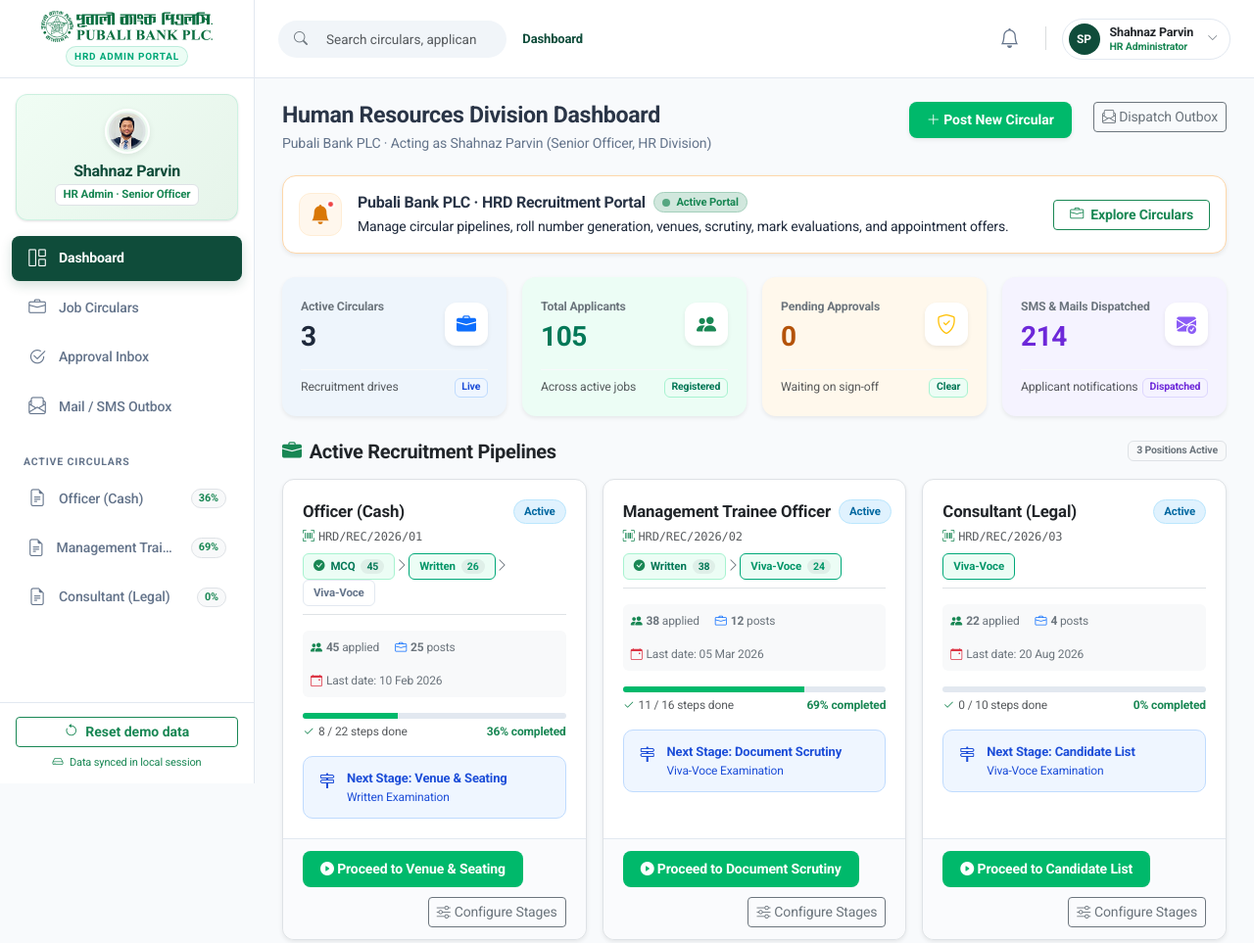
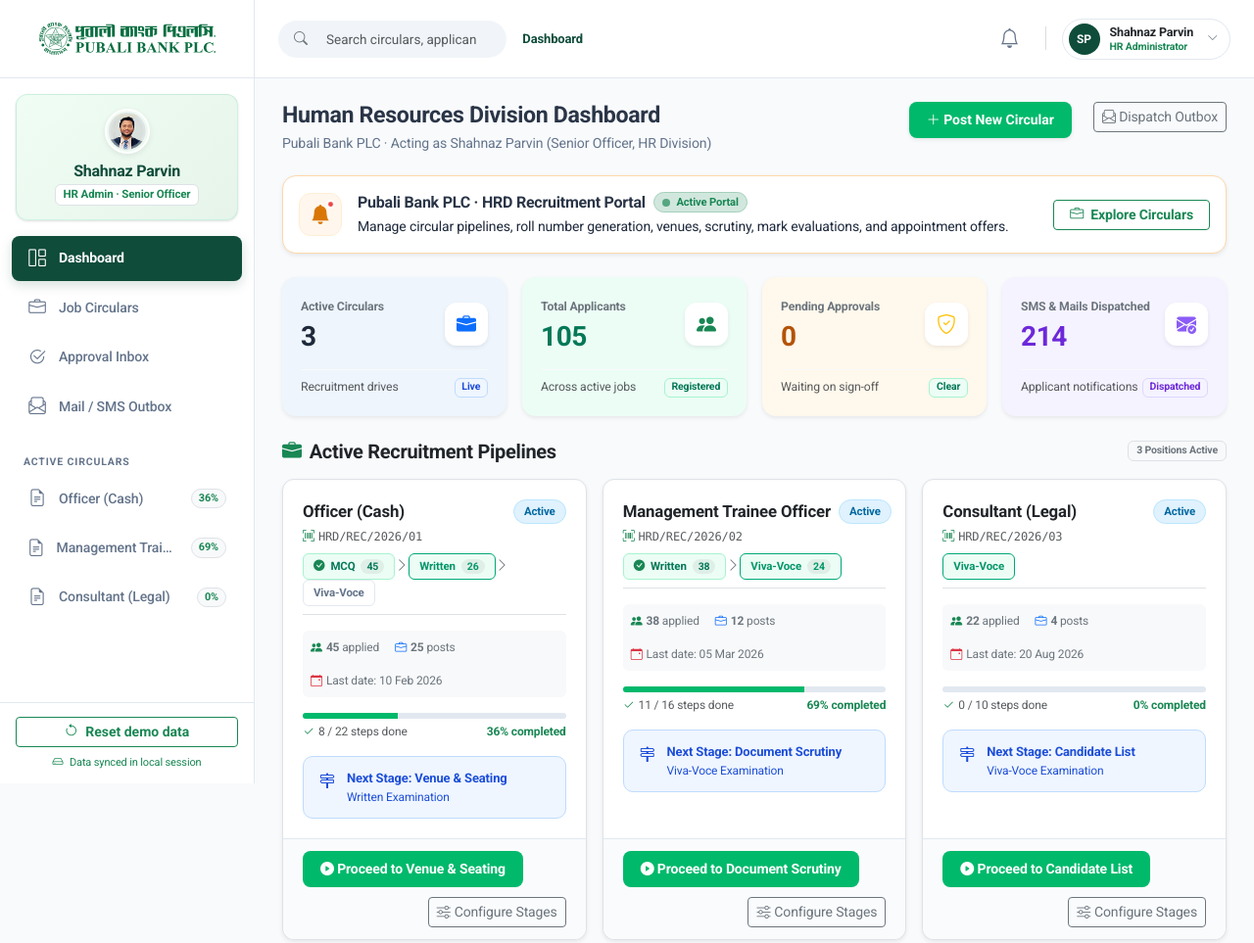
Before and after one commit to pblfahim/erecruitment_HRD, a plain HTML site: page index.html in a window 1280 px wide. Shown: the top 963 px of the page at 98% size. Drawn offline with Linux system fonts and the light colour scheme.

Commit message:
new css added

```diff
--- a/assets/css/app.css
+++ b/assets/css/app.css
@@ -149,26 +149,13 @@
 
 .logo-wrapper {
   display: flex;
-  flex-direction: column;
   align-items: center;
   justify-content: center;
-  gap: 4px;
 }
 .logo-wrapper img {
-  max-width: 175px;
+  max-width: 180px;
   width: 100%;
   height: auto;
-}
-.logo-subtag {
-  font-size: 10px;
-  text-transform: uppercase;
-  letter-spacing: 0.08em;
-  font-weight: 700;
-  color: var(--brand-accent);
-  background: var(--brand-light-bg);
-  padding: 2px 8px;
-  border-radius: 12px;
-  border: 1px solid rgba(0, 168, 120, 0.2);
 }
 
 /* Sidebar Profile Summary Card */
--- a/index.html
+++ b/index.html
@@ -30,7 +30,6 @@
     <div class="sidebar-brand">
       <div class="logo-wrapper">
         <img src="assets/images/pbplc.svg" alt="Pubali Bank PLC Logo" />
-        <span class="logo-subtag">HRD Admin Portal</span>
       </div>
     </div>
 
```
